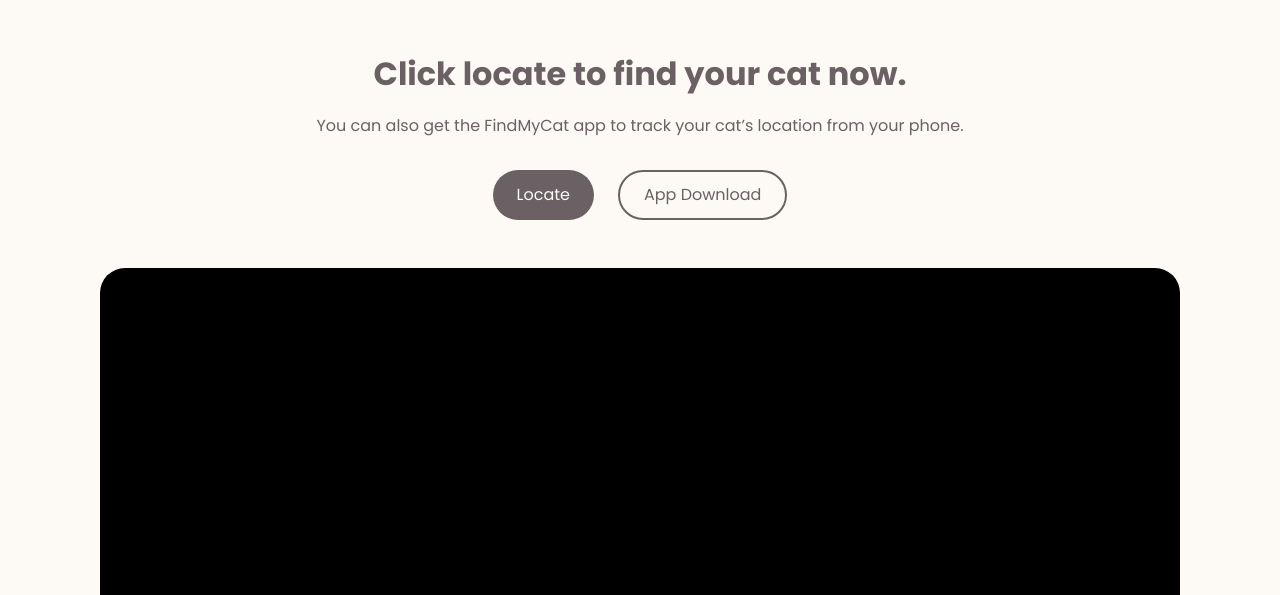
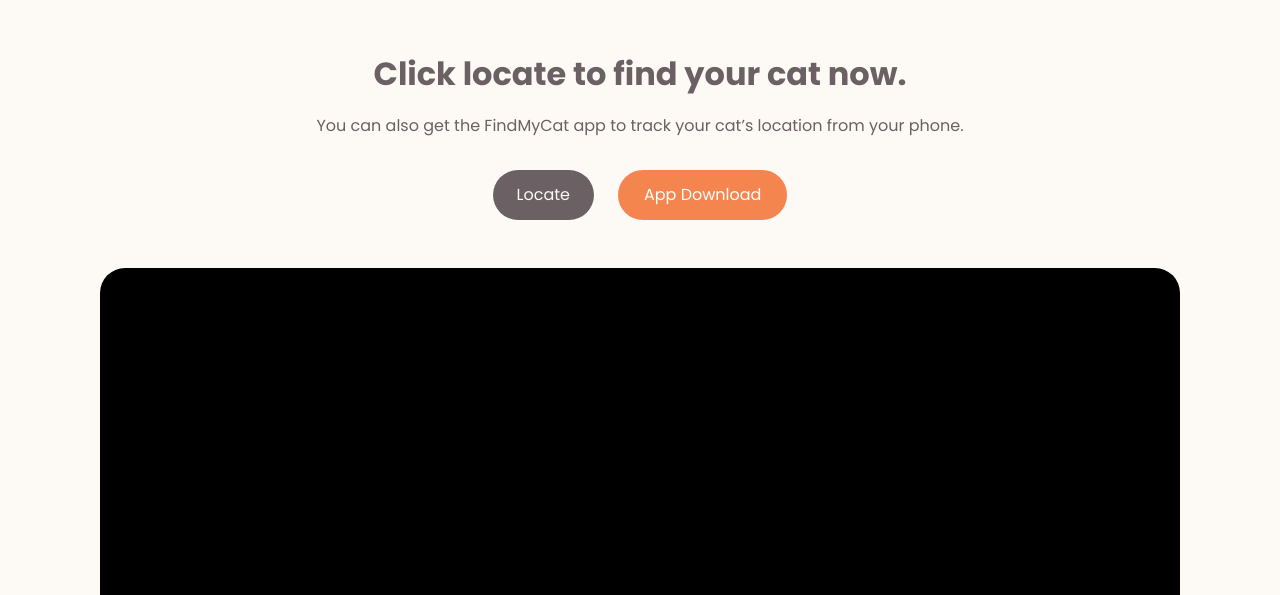
Before and after one commit to userclassgit/find-my-cat, a website with bundled scripts: page index.html in a window 1280 px wide. In both pictures the pointer is over the button "App Download". Shown: the part 822-1417 px from the top of the page. Built offline with nearby package versions, Linux system fonts and the light colour scheme.

Commit message:
add hover effect to app download buton

```diff
--- a/assets/style/index.css
+++ b/assets/style/index.css
@@ -198,6 +198,12 @@ nav ul li+li {
     background-color: var(--light);
     border: 2px solid var(--dark);
     color: var(--dark);
+    transition: 0.2s ease-in-out;
+    &:hover {
+      background-color: var(--orange);
+      color: var(--white);
+      border: 2px solid var(--orange);
+    }
   }
 }
 /* cat ears */
```
